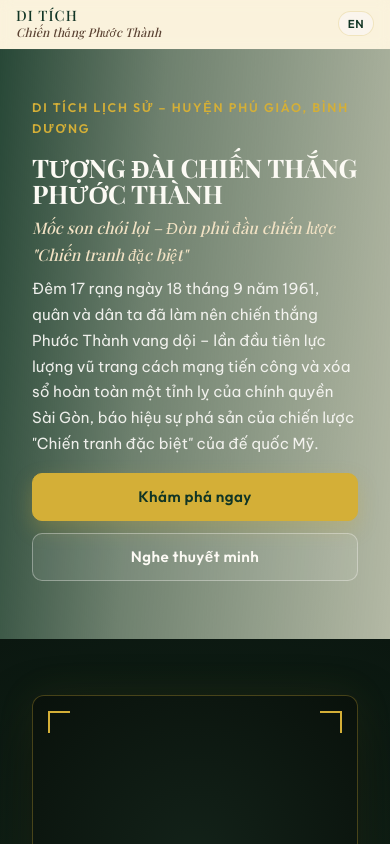
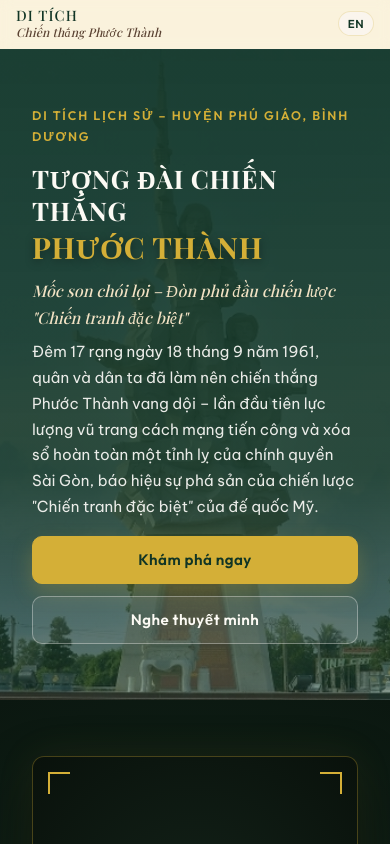
Before and after one commit to haydennmghuy/Cong-trinh_Dai-chien-thang, a website: page index.html in a window 390 px wide. Shown: the top 844 px of the page. Drawn offline with nearby package versions, Linux system fonts and the light colour scheme; some packages are replaced by stand-ins of ours; a script that the page names is missing; a web font is replaced by a local one.

Commit message:
feat: attach user monument photo as hero background, position it on the right and adjust title spacing and layout on mobile/desktop

```diff
--- a/index.html
+++ b/index.html
@@ -440,7 +440,7 @@
       'nav.history': 'Lịch sử',
       'nav.values': 'Giá trị',
       'hero.eyebrow': 'Di tích lịch sử – Huyện Phú Giáo, Bình Dương',
-      'hero.title': 'TƯỢNG ĐÀI CHIẾN THẮNG PHƯỚC THÀNH',
+      'hero.title': 'TƯỢNG ĐÀI CHIẾN THẮNG<br><span class="hero-title-sub">PHƯỚC THÀNH</span>',
       'hero.subtitle': 'Mốc son chói lọi – Đòn phủ đầu chiến lược "Chiến tranh đặc biệt"',
       'hero.lead': 'Đêm 17 rạng ngày 18 tháng 9 năm 1961, quân và dân ta đã làm nên chiến thắng Phước Thành vang dội – lần đầu tiên lực lượng vũ trang cách mạng tiến công và xóa sổ hoàn toàn một tỉnh lỵ của chính quyền Sài Gòn, báo hiệu sự phá sản của chiến lược "Chiến tranh đặc biệt" của đế quốc Mỹ.',
       'hero.cta': 'Khám phá ngay',
@@ -487,7 +487,7 @@
       'nav.history': 'History',
       'nav.values': 'Values',
       'hero.eyebrow': 'Historical Site – Phu Giao District, Binh Duong Province',
-      'hero.title': 'PHUOC THANH VICTORY MONUMENT',
+      'hero.title': 'VICTORY MONUMENT<br><span class="hero-title-sub">PHUOC THANH</span>',
       'hero.subtitle': 'A glorious milestone – The decisive blow against the "Special War" strategy',
       'hero.lead': 'On the night of September 17th to the morning of September 18th, 1961, our armed forces achieved the resounding Phuoc Thanh Victory – the first time revolutionary forces attacked and completely destroyed a provincial capital of the Saigon regime, heralding the failure of the American imperialists\' "Special War" strategy.',
       'hero.cta': 'Explore now',
@@ -541,7 +541,8 @@
     document.querySelectorAll('[data-i18n-key]').forEach((element) => {
       const value = getTranslation(lang, element.getAttribute('data-i18n-key'));
       if (value) {
-        if (element.getAttribute('data-i18n-key') === 'footer.copyright') {
+        const key = element.getAttribute('data-i18n-key');
+        if (key === 'footer.copyright' || key === 'hero.title') {
           element.innerHTML = value;
         } else {
           element.textContent = value;
--- a/styles.css
+++ b/styles.css
@@ -315,8 +315,10 @@ h3 {
   overflow: hidden;
   min-height: min(88vh, 820px);
   background:
-    linear-gradient(95deg, rgba(17, 53, 37, 0.9) 0%, rgba(17, 53, 37, 0.6) 38%, rgba(17, 53, 37, 0.3) 100%),
-    url("Ảnh/hero_background.png") center/cover no-repeat;
+    linear-gradient(90deg, rgba(17, 53, 37, 0.95) 0%, rgba(17, 53, 37, 0.7) 45%, rgba(17, 53, 37, 0.15) 100%),
+    url("Ảnh/hero_background.png") no-repeat;
+  background-size: 135%;
+  background-position: right 62% center;
   color: var(--white);
 }
 
@@ -354,9 +356,18 @@ h3 {
 
 .hero-copy h1 {
   color: var(--white);
-  font-size: clamp(2.6rem, 5vw, 4.2rem);
-  line-height: 1.02;
-  margin-bottom: 1.1rem;
+  font-size: clamp(2.4rem, 4.5vw, 3.8rem);
+  line-height: 1.25; /* Increased to prevent overlap */
+  letter-spacing: 0.03em; /* Spaced out for clarity */
+  margin-bottom: 1.3rem;
+}
+
+.hero-title-sub {
+  display: block;
+  color: var(--bronze-light); /* Make Phước Thành stand out in gold */
+  font-size: 1.15em;
+  margin-top: 0.2rem;
+  text-shadow: 0 2px 10px rgba(0, 0, 0, 0.4);
 }
 
 .hero-copy .eyebrow {
@@ -1193,19 +1204,24 @@ h3 {
 
   /* ── Hero ── */
   .hero {
-    min-height: 70vh;
-    background-position: center 32%;
+    min-height: 75vh;
+    background:
+      linear-gradient(180deg, rgba(17, 53, 37, 0.92) 0%, rgba(17, 53, 37, 0.85) 65%, rgba(17, 53, 37, 0.5) 100%),
+      url("Ảnh/hero_background.png") no-repeat;
+    background-size: cover;
+    background-position: center 30%;
   }
   .hero-inner {
-    padding: 3rem 1rem 3rem;
+    padding: 3.5rem 1rem 3.5rem;
     align-items: flex-start;
   }
   .hero-copy {
     text-align: left;
   }
   .hero-copy h1 {
-    font-size: clamp(1.6rem, 6vw, 2rem);
-    margin-bottom: 0.5rem;
+    font-size: clamp(1.6rem, 6vw, 2.2rem);
+    line-height: 1.25; /* Match desktop line-height */
+    margin-bottom: 0.7rem;
   }
   .hero-copy .subtitle {
     font-size: clamp(1rem, 3.5vw, 1.2rem);
```
Also changed, not shown: Ảnh/hero_background.png (added).
